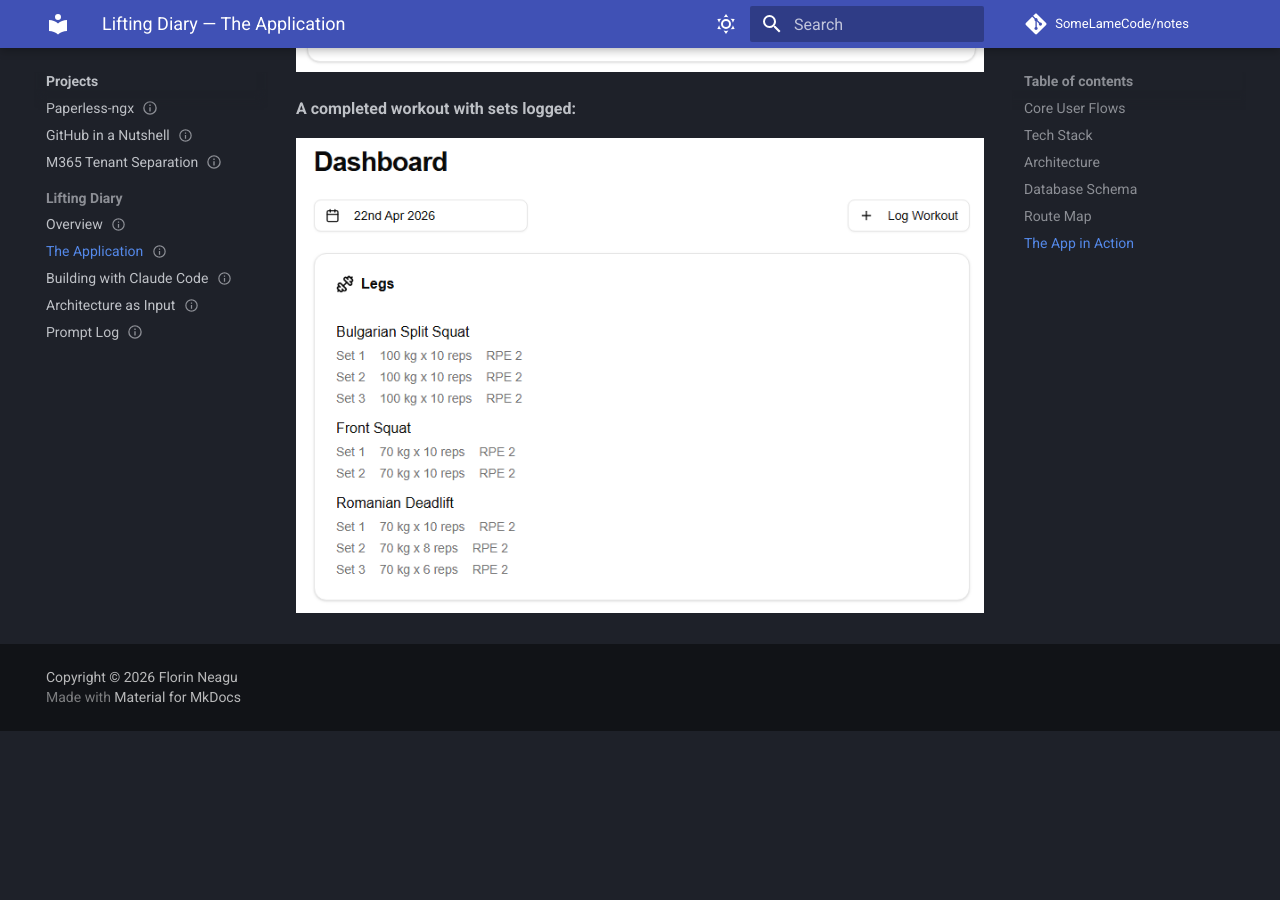
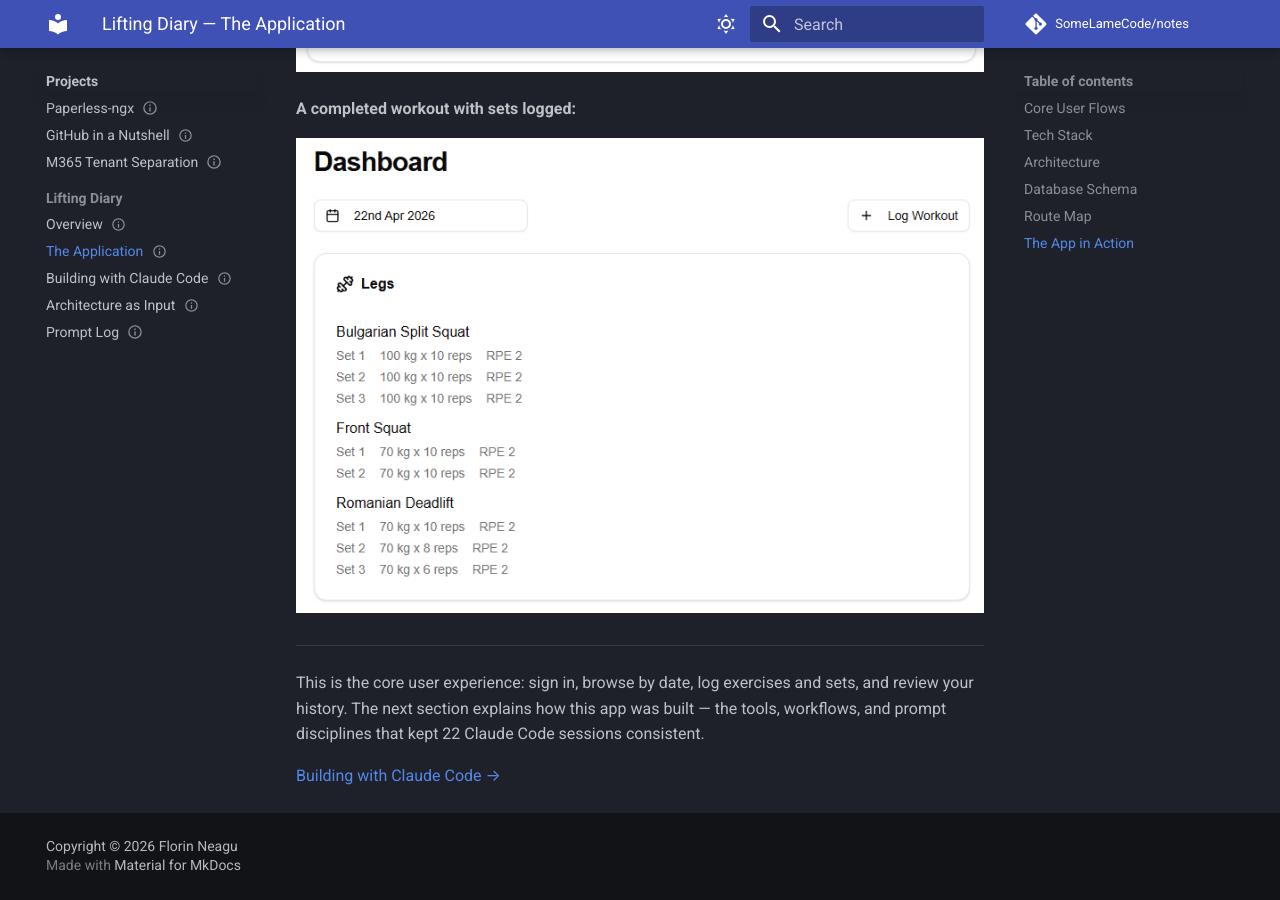
Before and after one commit to SomeLameCode/mkdocs-blog, an MkDocs documentation site: the page built from docs/projects/lifting-diary-claude/the-application.md, in a window 1280 px wide and 900 px high, scrolled down 4735 px. Built offline with MkDocs 1.6.1 and Material for MkDocs 9.7.7, drawn with Linux system fonts in a browser that asks for light colours; comment, search, counter and statistics services are not loaded; before the commit the page ends 5466 px from its top, so only the background shows below that.

Commit message:
Add Tier 1 improvements to PRJ-004 pages
Thesis statement on hub, closing paragraphs and Next cross-links
across all five pages, screenshot captions rewritten to describe
UX actions rather than UI states.

Co-Authored-By: Claude Sonnet 4.6 <noreply@anthropic.com>

```diff
--- a/docs/projects/lifting-diary-claude/the-application.md
+++ b/docs/projects/lifting-diary-claude/the-application.md
@@ -93,18 +93,24 @@ Cascade deletes are configured throughout: deleting a workout removes its exerci
 
 **Sign in with Clerk:**
 
-![Sign-in screen powered by Clerk](img/2_Signin-Screen-Clerk.PNG)
+![The Clerk-powered sign-in screen — users authenticate with email, social login, or magic link before accessing the dashboard](img/2_Signin-Screen-Clerk.PNG)
 
 **Dashboard — no workout logged yet for the selected date:**
 
-![Empty dashboard state with date navigator](img/3_Dashboard_Empty_State.PNG)
+![The dashboard for a date with no workout logged yet — the date navigator is visible and the prompt to start a workout is shown](img/3_Dashboard_Empty_State.PNG)
 
 **Selecting an exercise from the catalog:**
 
-![Exercise selection — catalog list](img/4.1_Exercise_Selection.PNG)
+![Opening the exercise picker — the full 63-movement catalog is displayed before any search is entered](img/4.1_Exercise_Selection.PNG)
 
-![Exercise selection — search and pick](img/4.2_Exercise%20Selection.PNG)
+![Filtering the catalog by name — search narrows the list in real time to the matching movements](img/4.2_Exercise%20Selection.PNG)
 
 **A completed workout with sets logged:**
 
-![Workout detail showing exercises and sets with reps, weight, and RPE](img/5_Workout_Details.PNG)
+![A completed workout — each exercise is expanded to show its sets with reps, weight, unit (kg/lbs), and optional RPE score](img/5_Workout_Details.PNG)
+
+---
+
+This is the core user experience: sign in, browse by date, log exercises and sets, and review your history. The next section explains how this app was built — the tools, workflows, and prompt disciplines that kept 22 Claude Code sessions consistent.
+
+[Building with Claude Code →](building-with-claude-code.md)
```
Also changed, not shown: docs/projects/lifting-diary-claude.md (+9 -1 lines), docs/projects/lifting-diary-claude/architecture-as-input.md (+7 -1 lines), docs/projects/lifting-diary-claude/building-with-claude-code.md (+8 -2 lines), docs/projects/lifting-diary-claude/prompt-log.md (+6 -0 lines).
